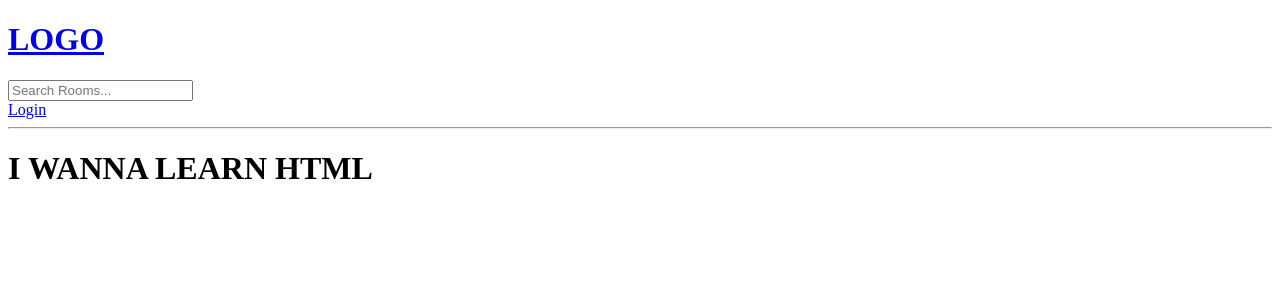
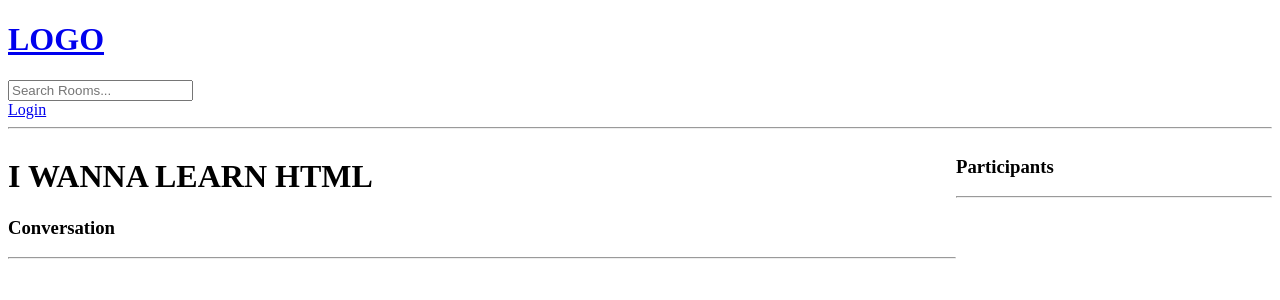
Before and after one commit to DanilSaitov/studybud, a Django app: page /room/4/ in a window 1280 px wide. Shown: the top 300 px of the page. Run offline with Django 5.2, Linux system fonts and the light colour scheme; data comes from the database, SQL or seed files in the repository; both versions use the stored data as it was after the commit.

Commit message:
Chat Room Messages CRUD

```diff
--- a/base/models.py
+++ b/base/models.py
@@ -15,7 +15,8 @@ class Room(models.Model):
     topic = models.ForeignKey(Topic, on_delete=models.SET_NULL, null=True)
     name = models.CharField(max_length=200)
     description = models.TextField(null=True, blank=True)
-    #participants =
+    participants = models.ManyToManyField(
+        User, related_name='participants', blank=True)
     updated = models.DateTimeField(auto_now=True)
     created = models.DateTimeField(auto_now_add=True)
 
--- a/base/templates/base/home.html
+++ b/base/templates/base/home.html
@@ -6,7 +6,7 @@
 <style>
     .home-container{
         display: grid;
-        grid-template-columns: 1fr 3fr;
+        grid-template-columns: 1fr 3fr 1fr;
 
     }
 </style>
@@ -48,6 +48,10 @@
         </div>
     </div>
 
+    <div>
+        <h3>Recent Activity</h3>
+    </div>
+
 
 </div>
 
--- a/base/templates/base/room.html
+++ b/base/templates/base/room.html
@@ -2,6 +2,61 @@
 
 {% block content %}
 
-<h1>{{room.name}}</h1>
+<style>
+    .room-container{
+        display: grid;
+        grid-template-columns: 3fr 1fr;
+    }
+</style>
 
-{% endblock content %}
+<div class="room-container">
+	<div>
+		<h1>{{room.name}}</h1>
+
+		<p>{{room.description}}</p>
+
+		<div class="comment-wrapper">
+			<h3>Conversation</h3>
+			<hr />
+
+			{% for message in room_messages %}
+			<div>
+                {% if request.user == message.user %}
+                <a href="{% url 'delete-message' message.id %}">Delete</a>
+                {% endif %}
+				<small>@{{message.user}} {{message.created|timesince}} ago</small>
+				<p>{{message.body}}</p>
+				<hr />
+			</div>
+
+			{% endfor %}
+		</div>
+
+		{% if request.user.is_authenticated %}
+		<div class="comment-form">
+			<form method="POST" action="">
+				{% csrf_token %}
+				<input
+					type="text"
+					name="body"
+					placeholder="Write your message here..."
+				/>
+			</form>
+		</div>
+		{% endif %}
+	</div>
+
+    <div>
+        <h3>Participants</h3>
+        <hr>
+
+        {% for user in participants %}
+        <div>
+            <p>@{{user.username}}</p>
+        </div>
+
+        {% endfor %}
+    </div>
+</div>
+
+{% endblock %}
--- a/base/urls.py
+++ b/base/urls.py
@@ -12,4 +12,5 @@ urlpatterns = [
     path('create-room/', views.createRoom, name="create-room"),
     path('update-room/<str:pk>/', views.updateRoom, name="update-room"),
     path('delete-room/<str:pk>/', views.deleteRoom, name="delete-room"),
+    path('delete-message/<str:pk>/', views.deleteMessage, name="delete-message"),
 ]
--- a/base/views.py
+++ b/base/views.py
@@ -6,7 +6,7 @@ from django.db.models import Q
 from django.contrib.auth.models import User
 from django.contrib .auth import authenticate, login, logout
 from django.contrib.auth.forms import UserCreationForm
-from .models import Room, Topic
+from .models import Room, Topic, Message
 from .forms import RoomForm
 
 # Create your views here.
@@ -85,7 +85,19 @@ def home(request):
 
 def room(request, pk):
     room = Room.objects.get(id=pk)
-    context = {'room': room}
+    room_messages = room.message_set.all().order_by('-created')
+    participants = room.participants.all()
+
+    if request.method == 'POST':
+        message = Message.objects.create(
+            user=request.user,
+            room=room,
+            body=request.POST.get('body')
+        )
+        room.participants.add(request.user)
+        return redirect('room', pk=room.id)
+
+    context = {'room': room, 'room_messages': room_messages, 'participants': participants}
     return render(request, 'base/room.html', context)
 
 @login_required(login_url='login')
@@ -128,3 +140,16 @@ def deleteRoom(request, pk):
         room.delete()
         return redirect('home')
     return render(request, 'base/delete.html', {'obj':room})
+
+
+@login_required(login_url='login')
+def deleteMessage(request, pk):
+    message = Message.objects.get(id=pk)
+
+    if request.user != message.user:
+        return HttpResponse("You are not allowed here!!")
+
+    if request.method == 'POST':
+        message.delete()
+        return redirect('home')
+    return render(request, 'base/delete.html', {'obj':message})
```
Also changed, not shown: base/migrations/0003_alter_room_options_room_participants.py (added), db.sqlite3.
